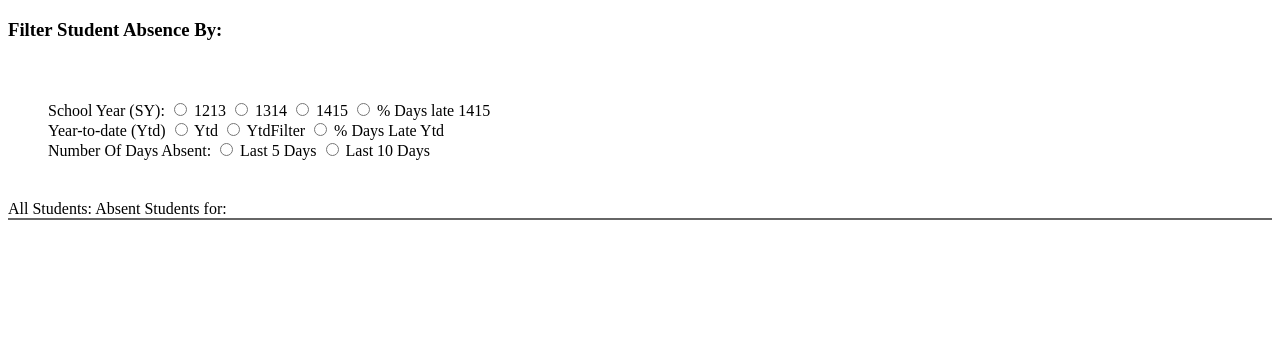
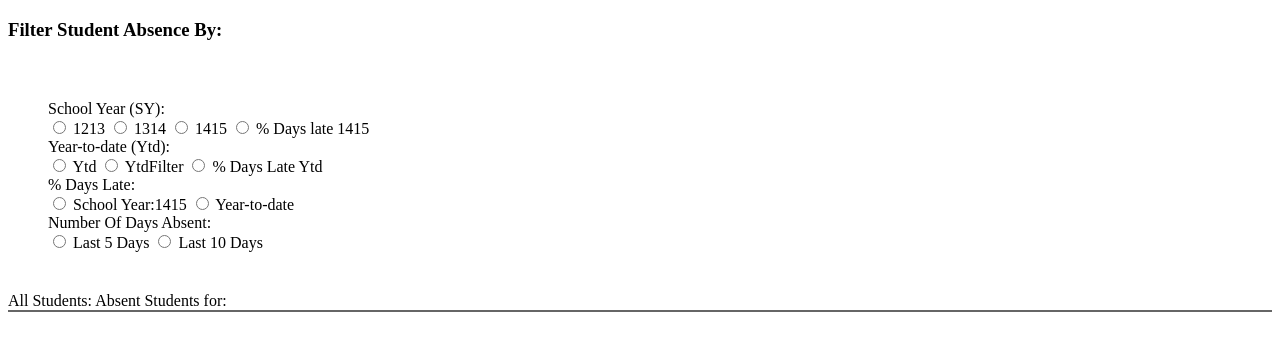
Before and after one commit to samguergen/StudentAttendance, a website: page app/index.html in a window 1280 px wide. Shown: the part 61-412 px from the top of the page. Drawn offline with nearby package versions, Linux system fonts and the light colour scheme; some packages are replaced by stand-ins of ours; no server answers.

Commit message:
threshold labels classes

```diff
--- a/app/index.html
+++ b/app/index.html
@@ -16,7 +16,7 @@
 
   <div class="threshold">
 
-  School Year (SY):
+  <div class="threshold-labels"> School Year (SY): </div>
   <input type="radio" ng-model="value" value="Absence Sy1213" ng-change="checkAttendance('attendanceSy1213')"> 1213
 
   <input type="radio" ng-model="value" value="Absence Sy1314" ng-change="checkAttendance('attendanceSy1314')"> 1314
@@ -25,15 +25,20 @@
 
   <input type="radio" ng-model="value" value="percentDaysLateSy1415" ng-change="checkAttendance('attendanceSy1415')" > % Days late 1415 <br>
 
-  Year-to-date (Ytd)
+  <div class="threshold-labels"> Year-to-date (Ytd): </div>
   <input type="radio" ng-model="value" value="Absence Ytd" ng-change="checkAttendance('attendanceYtd')"> Ytd
 
   <input type="radio" ng-model="value" value="Absence YtdFilter" ng-change="checkAttendance('attendanceYtdFilter')"> YtdFilter
 
   <input type="radio" ng-model="value" value="percentDaysLateYtd" ng-change="checkAttendance('percentDaysLateYtd')"> % Days Late Ytd <br>
 
+  <div class="threshold-labels"> % Days Late: </div>
+  <input type="radio" ng-model="value" value="percentDaysLateSy1415" ng-change="checkAttendance('attendanceSy1415')" > School Year:1415
 
-  Number Of Days Absent:
+  <input type="radio" ng-model="value" value="percentDaysLateYtd" ng-change="checkAttendance('percentDaysLateYtd')"> Year-to-date <br>
+
+
+    <div class="threshold-labels"> Number Of Days Absent: </div>
     <input type="radio" ng-model="value" value="numberOfDaysAbsentLast5Days" ng-change="checkAttendance('numberOfDaysAbsentLast5Days')"> Last 5 Days
 
     <input type="radio" ng-model="value" value="numberOfDaysAbsentLast10Days" ng-change="checkAttendance('numberOfDaysAbsentLast10Days')"> Last 10 Days
--- a/app/styles/index.css
+++ b/app/styles/index.css
@@ -27,3 +27,7 @@ tr td {
   .threshold {
     padding: 40px;
   }
+
+  .threshold-labels {
+
+  }
```
